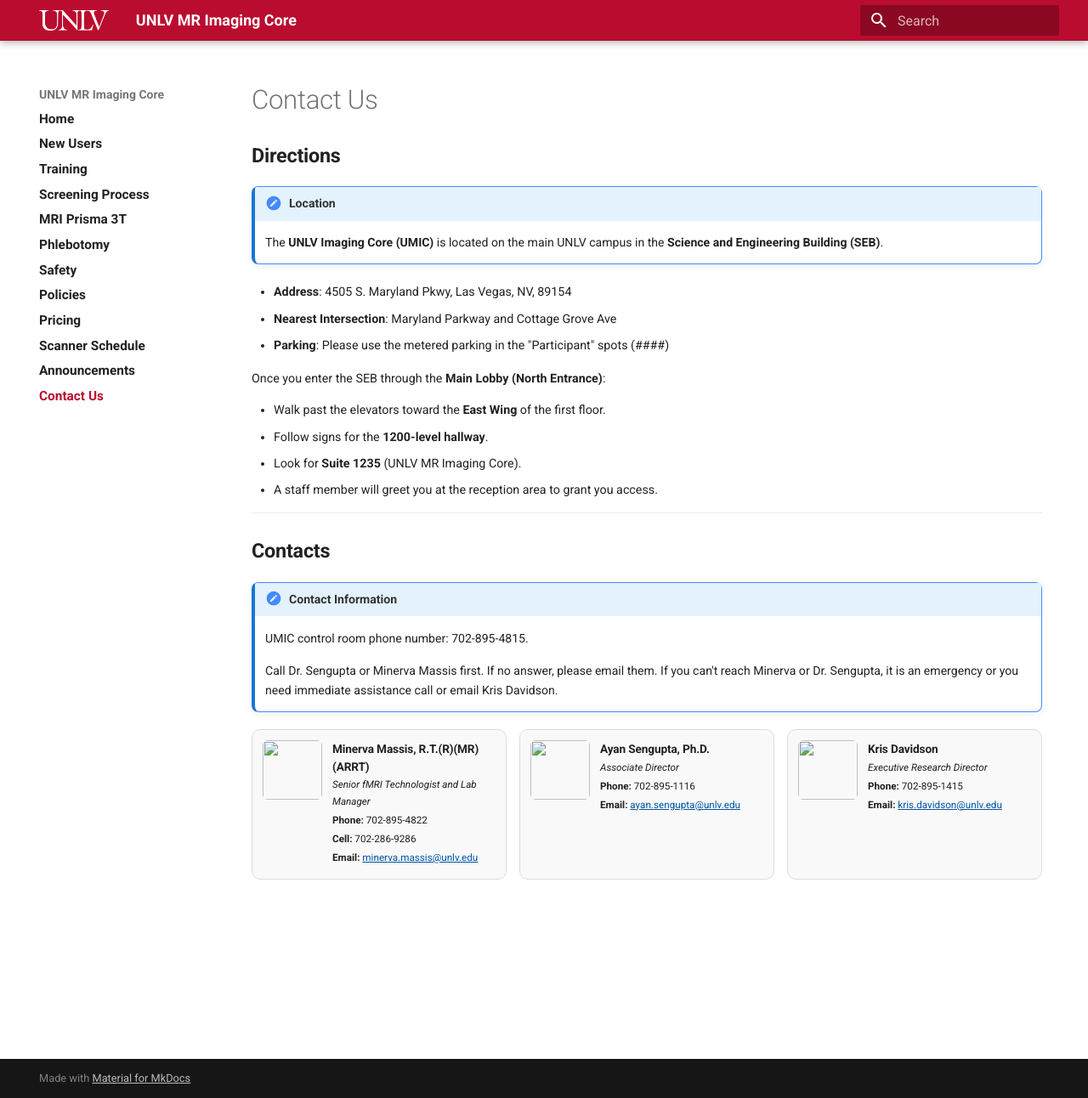
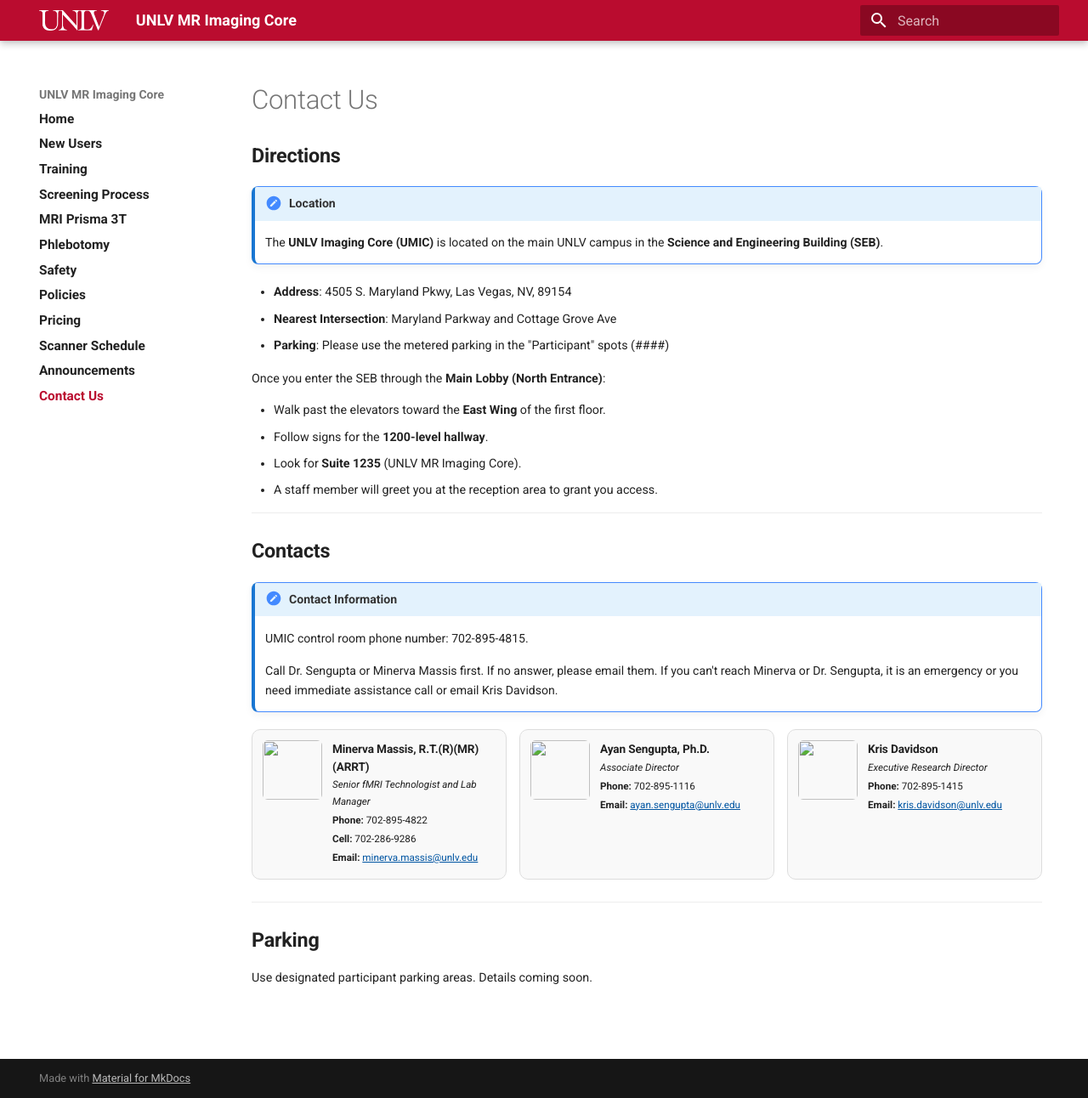
Before and after one commit to unlvfmri/umic, an MkDocs documentation site: the page built from docs/contact.md, in a window 1280 px wide and 1292 px high. Shown: the whole window at 85% size. Built offline with MkDocs 1.6.1 and Material for MkDocs 9.7.7, drawn with Linux system fonts in a browser that asks for light colours.

Commit message:
Add parking section to contact documentation
Add parking information section with a note on designated areas.

```diff
--- a/docs/contact.md
+++ b/docs/contact.md
@@ -63,3 +63,10 @@
   </div>
 
 </div>
+
+---
+
+## Parking
+
+Use designated participant parking areas.
+Details coming soon.
```
